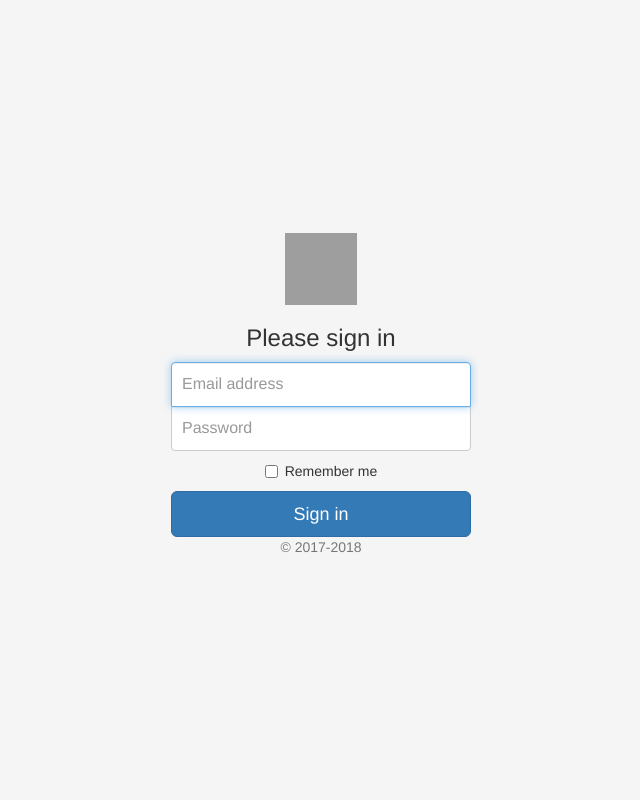
After one commit to JSPlike/hanco_py, a Django app: page /login/ in a window 1280 px wide. The commit adds this page. Shown: the whole page, without its empty margins (319-959 px from the left). Run offline with Django 3.2, Linux system fonts and the light colour scheme; some libraries are stand-ins or nearby versions; grey boxes are pictures that could not be loaded.

Commit message:
commit 12.29

```diff
--- /dev/null
+++ b/main/forms.py
@@ -0,0 +1,13 @@
+from django import forms
+from django.contrib.auth.models import User
+
+class UserForm(forms.ModelForm):
+	class Meta:
+		model = User
+		fields = ['username', 'email', 'password']
+
+
+class LoginForm(forms.ModelForm):
+	class Meta:
+		model = User
+		fields = ['email', 'password']
--- /dev/null
+++ b/main/static/css/signin.css
@@ -0,0 +1,44 @@
+html,
+body {
+  height: 100%;
+}
+
+body {
+  display: -ms-flexbox;
+  display: flex;
+  -ms-flex-align: center;
+  align-items: center;
+  padding-top: 40px;
+  padding-bottom: 40px;
+  background-color: #f5f5f5;
+}
+
+.form-signin {
+  width: 100%;
+  max-width: 330px;
+  padding: 15px;
+  margin: auto;
+}
+.form-signin .checkbox {
+  font-weight: 400;
+}
+.form-signin .form-control {
+  position: relative;
+  box-sizing: border-box;
+  height: auto;
+  padding: 10px;
+  font-size: 16px;
+}
+.form-signin .form-control:focus {
+  z-index: 2;
+}
+.form-signin input[type="email"] {
+  margin-bottom: -1px;
+  border-bottom-right-radius: 0;
+  border-bottom-left-radius: 0;
+}
+.form-signin input[type="password"] {
+  margin-bottom: 10px;
+  border-top-left-radius: 0;
+  border-top-right-radius: 0;
+}
--- a/main/templates/main/index.html
+++ b/main/templates/main/index.html
@@ -126,8 +126,8 @@
                                             </div>
 
                                             <div class="home_btns m-top-40">
-                                                <a href="" class="btn btn-primary m-top-20">Log In</a>
-                                                <a href="" class="btn btn-default m-top-20">Sign UP</a>
+                                                <a href="/login/" class="btn btn-primary m-top-20">Log In</a>
+                                                <a href="/join/" class="btn btn-default m-top-20">Sign UP</a>
                                             </div>
                                         </div>
                                     </div><!-- End off slid item -->
--- /dev/null
+++ b/main/templates/user/add_user.html
@@ -0,0 +1,6 @@
+<h2>회원가입</h2>
+<form method="post" action="">
+    {% csrf_token %}
+    {{ form.as_p }}
+    <input type="submit" value="회원가입" />
+</form>
--- /dev/null
+++ b/main/templates/user/login.html
@@ -0,0 +1,39 @@
+{% load staticfiles %}
+<!doctype html>
+<html lang="en">
+  <head>
+    <meta charset="utf-8">
+    <meta name="viewport" content="width=device-width, initial-scale=1, shrink-to-fit=no">
+    <meta name="description" content="">
+    <meta name="author" content="">
+    <link rel="icon" href="../../../../favicon.ico">
+
+    <title>Signin Template for Bootstrap</title>
+
+    <!-- Bootstrap core CSS -->
+    <link rel="stylesheet" href="https://maxcdn.bootstrapcdn.com/bootstrap/3.3.2/css/bootstrap.min.css">
+
+
+    <!-- Custom styles for this template -->
+    <link rel="stylesheet" href="{% static 'css/signin.css' %}">
+  </head>
+
+  <body class="text-center">
+    <form class="form-signin" method="post">
+    	{% csrf_token %}
+      <img class="mb-4" src="../../assets/brand/bootstrap-solid.svg" alt="" width="72" height="72">
+      <h1 class="h3 mb-3 font-weight-normal">Please sign in</h1>
+      <label for="inputEmail" class="sr-only">Email address</label>
+      <input type="email" id="inputEmail" class="form-control" placeholder="Email address" required autofocus>
+      <label for="inputPassword" class="sr-only">Password</label>
+      <input type="password" id="inputPassword" class="form-control" placeholder="Password" required>
+      <div class="checkbox mb-3">
+        <label>
+          <input type="checkbox" value="remember-me"> Remember me
+        </label>
+      </div>
+      <button class="btn btn-lg btn-primary btn-block" type="submit">Sign in</button>
+      <p class="mt-5 mb-3 text-muted">&copy; 2017-2018</p>
+    </form>
+  </body>
+</html>
--- a/main/urls.py
+++ b/main/urls.py
@@ -3,4 +3,6 @@ from . import views
 
 urlpatterns = [
 		url(r'^$', views.index, name="index"),
+		url(r'^join/$', views.signup, name="join"),
+		url(r'^login/$', views.signin, name="login"),
 ]
--- a/main/views.py
+++ b/main/views.py
@@ -1,6 +1,48 @@
-from django.shortcuts import render
+from django.shortcuts import render, redirect
+from .forms import *
+from django.contrib.auth.models import User
+from django.contrib.auth import login, authenticate, logout
 
 # Create your views here.
 
 def index(request):
 	return render(request, 'main/index.html', {})
+
+
+def signup(request):
+
+	if request.method == "POST":
+		form = UserForm(request.POST)
+
+		if form.is_valid():
+			new_user = User.objects.create_user(**form.cleaned_data)
+			login(request, new_user)
+			return redirect('index')
+
+	else:
+		form = UserForm()
+		return render(request, 'user/add_user.html', {'form': form })
+
+
+
+def signin(request):
+
+	if request.method == "POST":
+		form = LoginForm(request.POST)
+		username = request.POST['username']
+		password = request.POST['password']
+		user = authenticate(request, username=username, password=password)
+
+		if user is not None:
+			login(request, user)
+			redirect(request, 'index')
+		else:
+			return HttpResponse('로그인 실패. 다시 시도 하세요')
+
+	else :
+		form = LoginForm()
+		return render(request, 'user/login.html', {'form': form})
+
+
+def logout(request):
+	logout(request)
```
Also changed, not shown: db.sqlite3.
